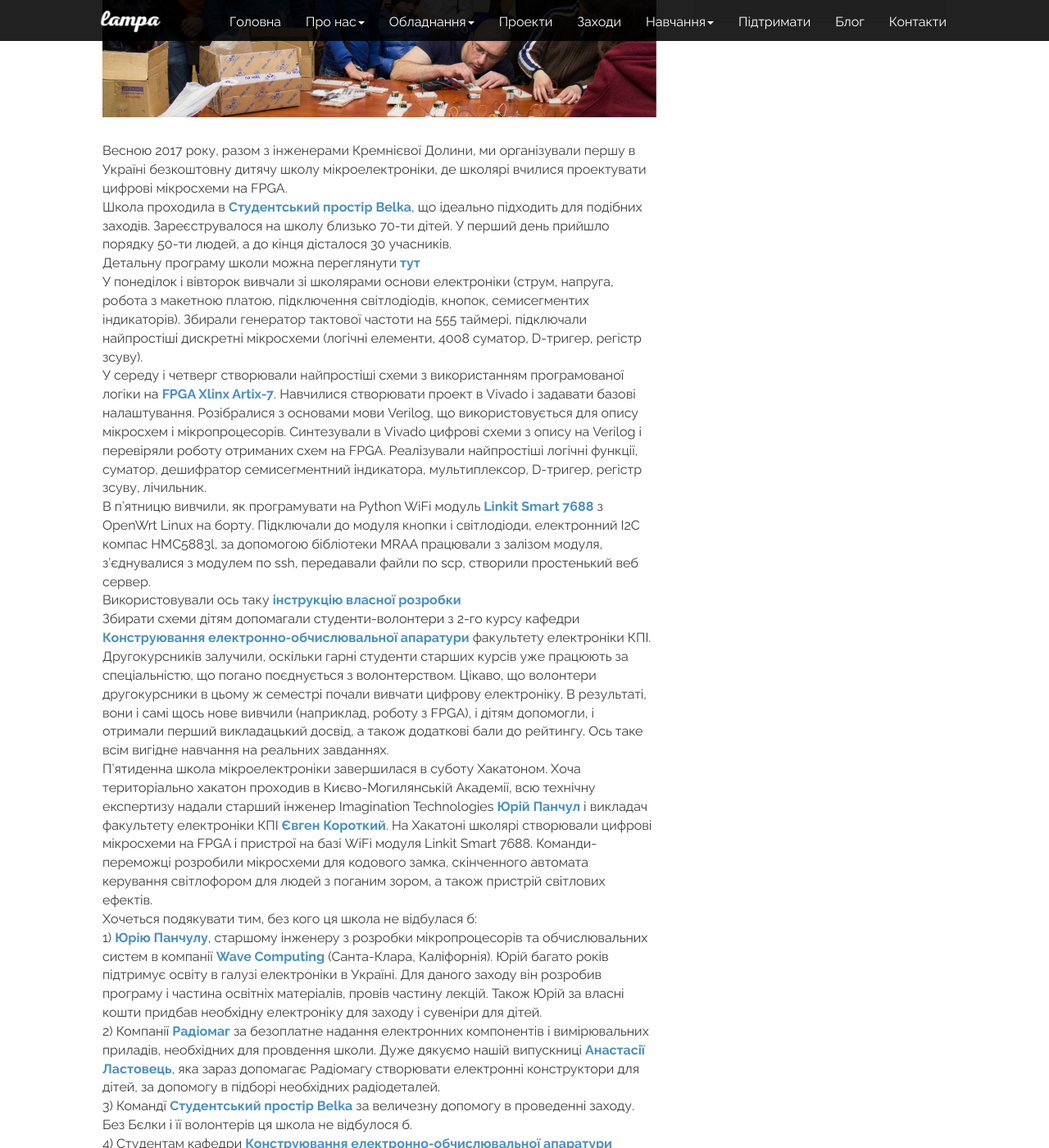
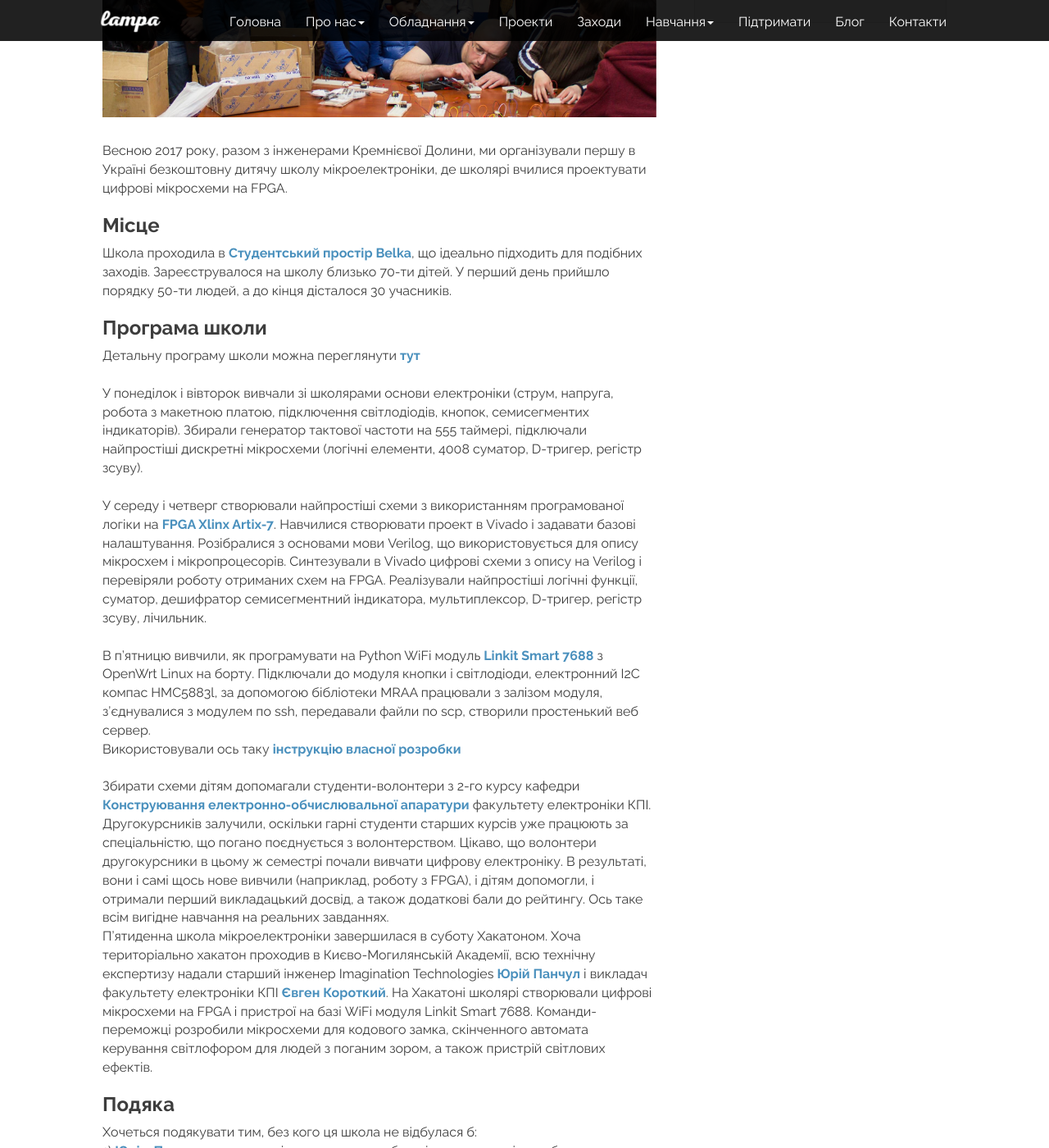
Before and after one commit to LampaLab/lampalab.github.io, a Jekyll site: the page built from _posts/events/2019-01-04-microschool.md, in a window 1280 px wide and 1400 px high, scrolled down 615 px. Shown: the whole window at 82% size. Built offline with Jekyll 4.4.1, drawn with Linux system fonts in a browser that asks for light colours; nearby versions of some CDN libraries; library files that are not in the unit come from our copies; comment, search, counter and statistics services are not loaded.

Commit message:
Minor modifications

```diff
--- a/_posts/events/2019-01-04-microschool.md
+++ b/_posts/events/2019-01-04-microschool.md
@@ -13,28 +13,35 @@
 
 Весною 2017 року, разом з інженерами Кремнієвої Долини, ми організували першу в Україні безкоштовну дитячу школу мікроелектроніки, де школярі вчилися проектувати цифрові мікросхеми на FPGA.
 
+### Місце
 
 Школа проходила в **[Студентський простір Belka](https://www.facebook.com/belka.space.kpi/){:target="_blank"}**, що ідеально підходить для подібних заходів. Зареєструвалося на школу близько 70-ти дітей. У перший день прийшло порядку 50-ти людей, а до кінця дісталося 30 учасників.
 
+### Програма школи
 
 Детальну програму школи можна переглянути **[тут](https://drive.google.com/file/d/0B9fI2BqoGDwTNXY4MlJFNjdGb00/view){:target="_blank"}**
 
+<br>
 
 У понеділок і вівторок вивчали зі школярами основи електроніки (струм, напруга, робота з макетною платою, підключення світлодіодів, кнопок, семисегментих індикаторів). Збирали генератор тактової частоти на 555 таймері, підключали найпростіші дискретні мікросхеми (логічні елементи, 4008 суматор, D-тригер, регістр зсуву).
 
+<br>
 
 У середу і четверг створювали найпростіші схеми з використанням програмованої логіки на **[FPGA Xlinx Artix-7](https://store.digilentinc.com/cmod-a7-breadboardable-artix-7-fpga-module/){:target="_blank"}**. Навчилися створювати проект в Vivado і задавати базові налаштування. Розібралися з основами мови Verilog, що використовується для опису мікросхем і мікропроцесорів. Синтезували в Vivado цифрові схеми з опису на Verilog і перевіряли роботу отриманих схем на FPGA. Реалізували найпростіші логічні функції, суматор, дешифратор семисегментний індикатора, мультиплексор, D-тригер, регістр зсуву, лічильник.
 
+<br>
 
 В п'ятницю вивчили, як програмувати на Python WiFi модуль **[Linkit Smart 7688](https://labs.mediatek.com/en/platform/linkit-smart-7688){:target="_blank"}** з OpenWrt Linux на борту. Підключали до модуля кнопки і світлодіоди, електронний I2С компас HMC5883l, за допомогою бібліотеки MRAA працювали з залізом модуля, з'єднувалися з модулем по ssh, передавали файли по scp, створили простенький веб сервер.
 Використовували ось таку **[інструкцію власної розробки](https://drive.google.com/file/d/0B9fI2BqoGDwTbjZxMVFRRnJpWDA/view?fbclid=IwAR39I3nCto3fSeoJKhqVnVukF34p0WNajG9N4m-buOMWgXGn1tbaPuNLigE){:target="_blank"}**
 
+<br>
 
 Збирати схеми дітям допомагали студенти-волонтери з 2-го курсу кафедри **[Конструювання електронно-обчислювальної апаратури](http://keoa.kpi.ua){:target="_blank"}** факультету електроніки КПІ. Другокурсників залучили, оскільки гарні студенти старших курсів уже працюють за спеціальністю, що погано поєднується з волонтерством. Цікаво, що волонтери другокурсники в цьому ж семестрі почали вивчати цифрову електроніку. В результаті, вони і самі щось нове вивчили (наприклад, роботу з FPGA), і дітям допомогли, і отримали перший викладацький досвід, а також додаткові бали до рейтингу. Ось таке всім вигідне навчання на реальних завданнях.
 
 
 П'ятиденна школа мікроелектроніки завершилася в суботу Хакатоном. Хоча територіально хакатон проходив в Києво-Могилянській Академії, всю технічну експертизу надали старший інженер Imagination Technologies **[Юрій Панчул](https://www.facebook.com/yuri.panchul){:target="_blank"}** і викладач факультету електроніки КПІ **[Євген Короткий](https://www.facebook.com/korotkiy.eugene){:target="_blank"}**. На Хакатоні школярі створювали цифрові мікросхеми на FPGA і пристрої на базі WiFi модуля Linkit Smart 7688. Команди-переможці розробили мікросхеми для кодового замка, скінченного автомата керування світлофором для людей з поганим зором, а також пристрій світлових ефектів.
 
+### Подяка
 
 Хочеться подякувати тим, без кого ця школа не відбулася б:
 1) **[Юрію Панчулу](https://www.facebook.com/yuri.panchul){:target="_blank"}**, старшому інженеру з розробки мікропроцесорів та обчислювальних систем в компанії **[Wave Computing](https://wavecomp.ai){:target="_blank"}** (Санта-Клара, Каліфорнія). Юрій багато років підтримує освіту в галузі електроніки в Україні. Для даного заходу він розробив програму і частина освітніх матеріалів, провів частину лекцій. Також Юрій за власні кошти придбав необхідну електроніку для заходу і сувеніри для дітей.
```
Also changed, not shown: other parts of _posts/events/2019-01-04-microschool.md (+1 -0 lines).
